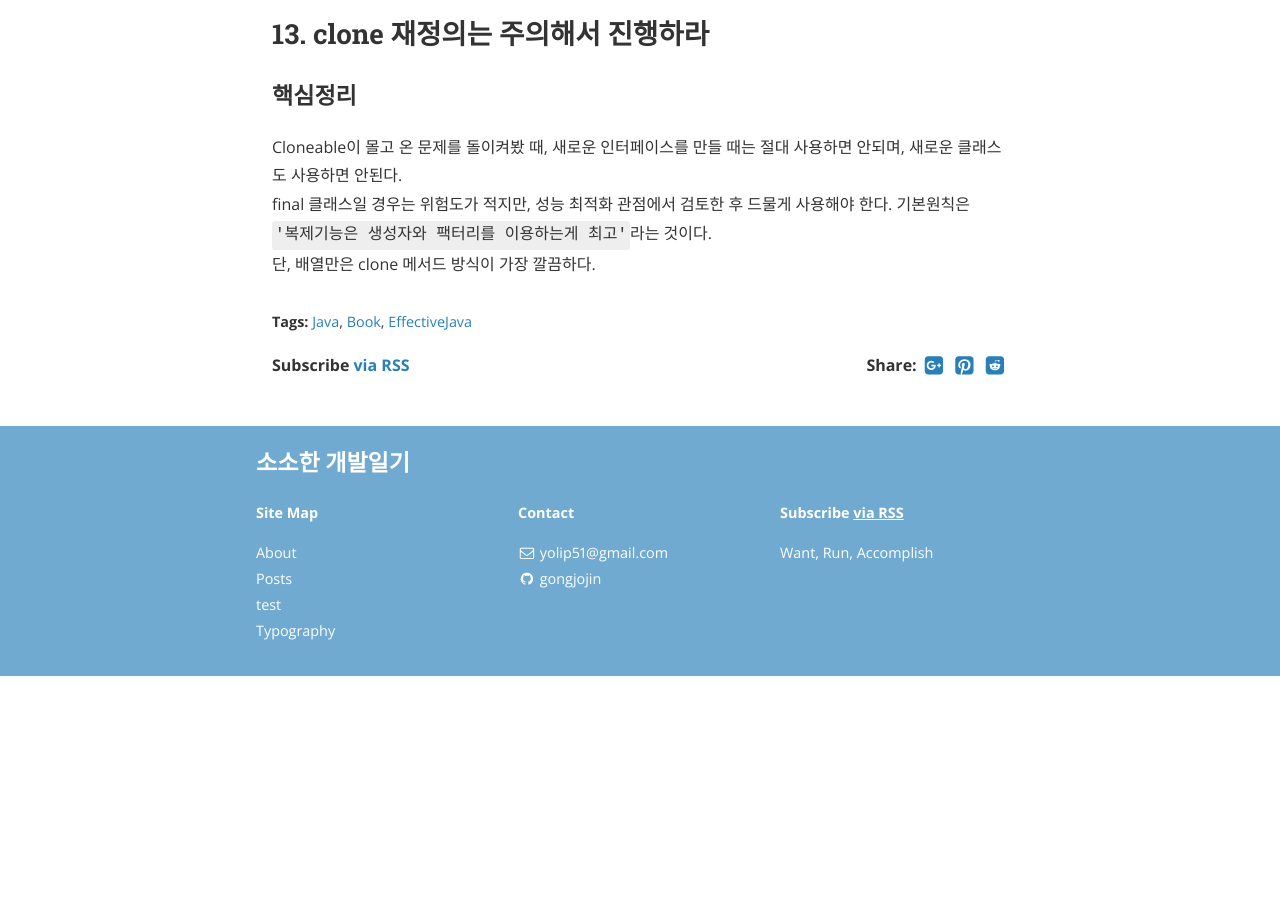
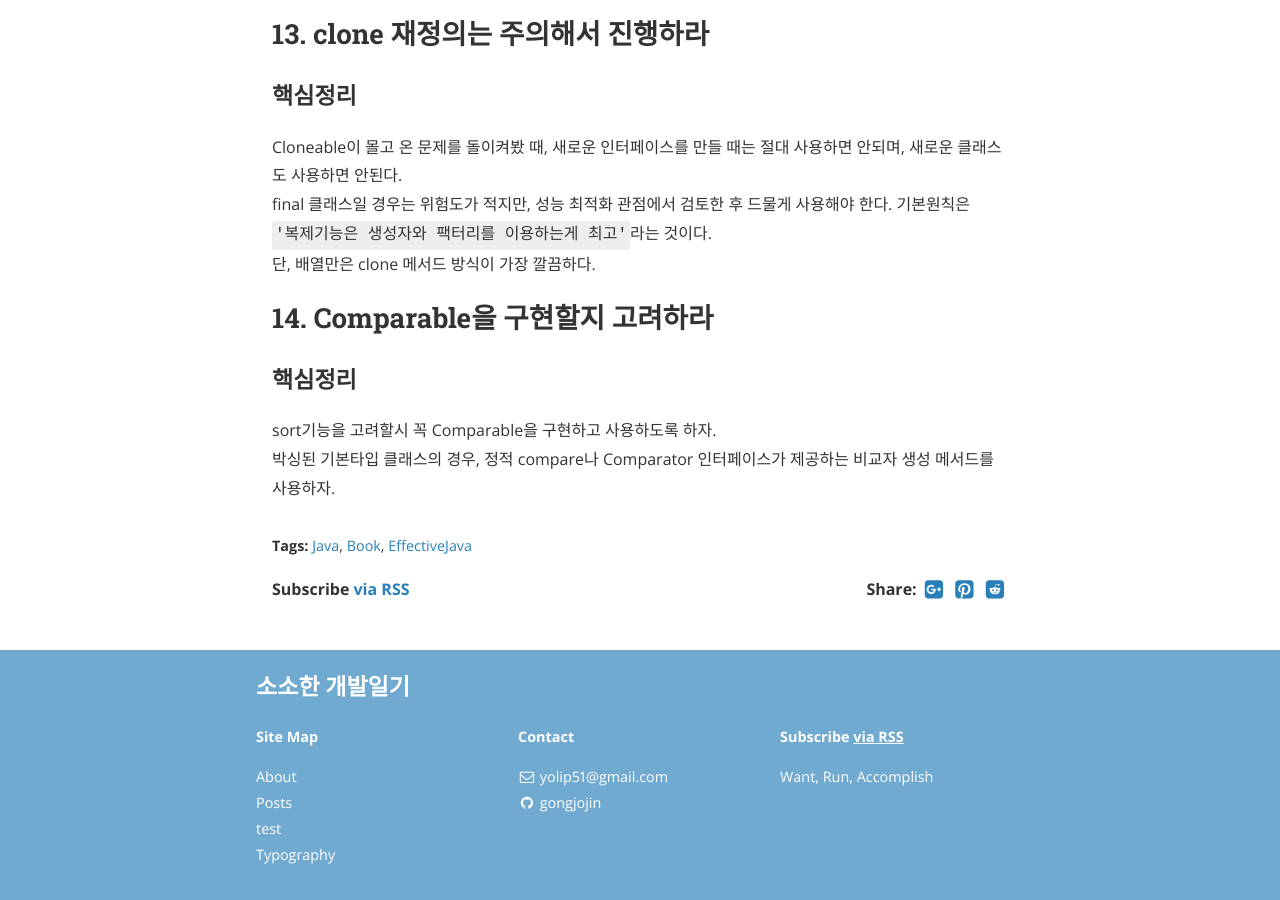
Before and after one commit to gonghojin/gonghojin.github.io, a Jekyll site: the page built from _posts/book/java/effectiveJava/2019-09-19-effectiveJava2.md, in a window 1280 px wide and 900 px high, scrolled down 2200 px. Built offline with Jekyll 4.4.1, drawn with Linux system fonts in a browser that asks for light colours; nearby versions of some CDN libraries; comment, search, counter and statistics services are not loaded; before the commit the page ends 2876 px from its top, so only the background shows below that.

Commit message:
Add: 이펙티브자바_Comparable을 구현할지 고려하라

```diff
--- a/_posts/book/java/effectiveJava/2019-09-19-effectiveJava2.md
+++ b/_posts/book/java/effectiveJava/2019-09-19-effectiveJava2.md
@@ -57,3 +57,8 @@ equals를 재정의 할때는 hashCode도 반드시 재정의 해야한다. 그
 Cloneable이 몰고 온 문제를 돌이켜봤 때, 새로운 인터페이스를 만들 때는 절대 사용하면 안되며, 새로운 클래스도 사용하면 안된다.
 final 클래스일 경우는 위험도가 적지만, 성능 최적화 관점에서 검토한 후 드물게 사용해야 한다. 기본원칙은 `'복제기능은 생성자와 팩터리를 이용하는게 최고'`라는 것이다.
 단, 배열만은 clone 메서드 방식이 가장 깔끔하다.
+
+## 14. Comparable을 구현할지 고려하라
+### 핵심정리
+sort기능을 고려할시 꼭 Comparable을 구현하고 사용하도록 하자.
+박싱된 기본타입 클래스의 경우, 정적 compare나 Comparator 인터페이스가 제공하는 비교자 생성 메서드를 사용하자.
```
